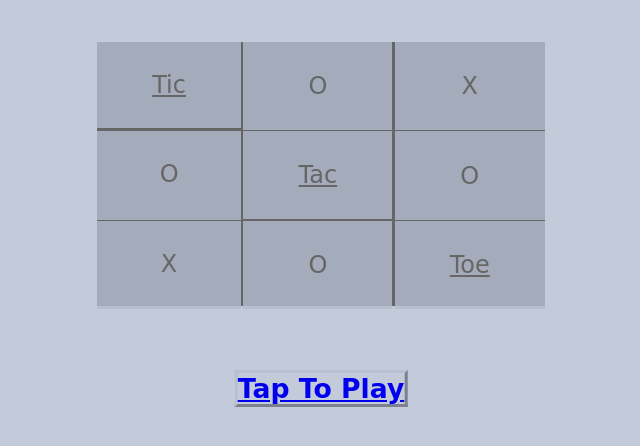
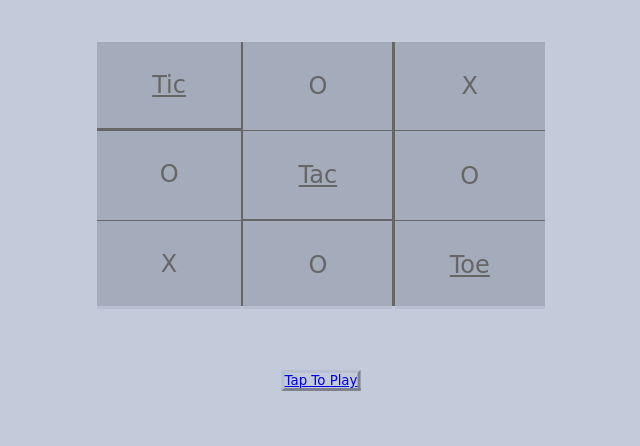
Before and after one commit to thekiddcixy/Sprint_5, a plain HTML site: page Src/index.html in a window 1280 px wide. Shown: the part 160-606 px from the top of the page, without its empty margins (319-959 px from the left). Drawn offline with Linux system fonts and the light colour scheme.

Commit message:
Removed an deprecable h1 tag

```diff
--- a/Src/index.html
+++ b/Src/index.html
@@ -26,7 +26,7 @@
         </div>
 
         <div class="Play">
-            <button class="button" type="button"><a href="modalita.html"><h1>Tap To Play</h1></a> </button>
+            <button class="button" type="button"><a href="modalita.html">Tap To Play</a> </button>
         </div>
 
     </body>
```
